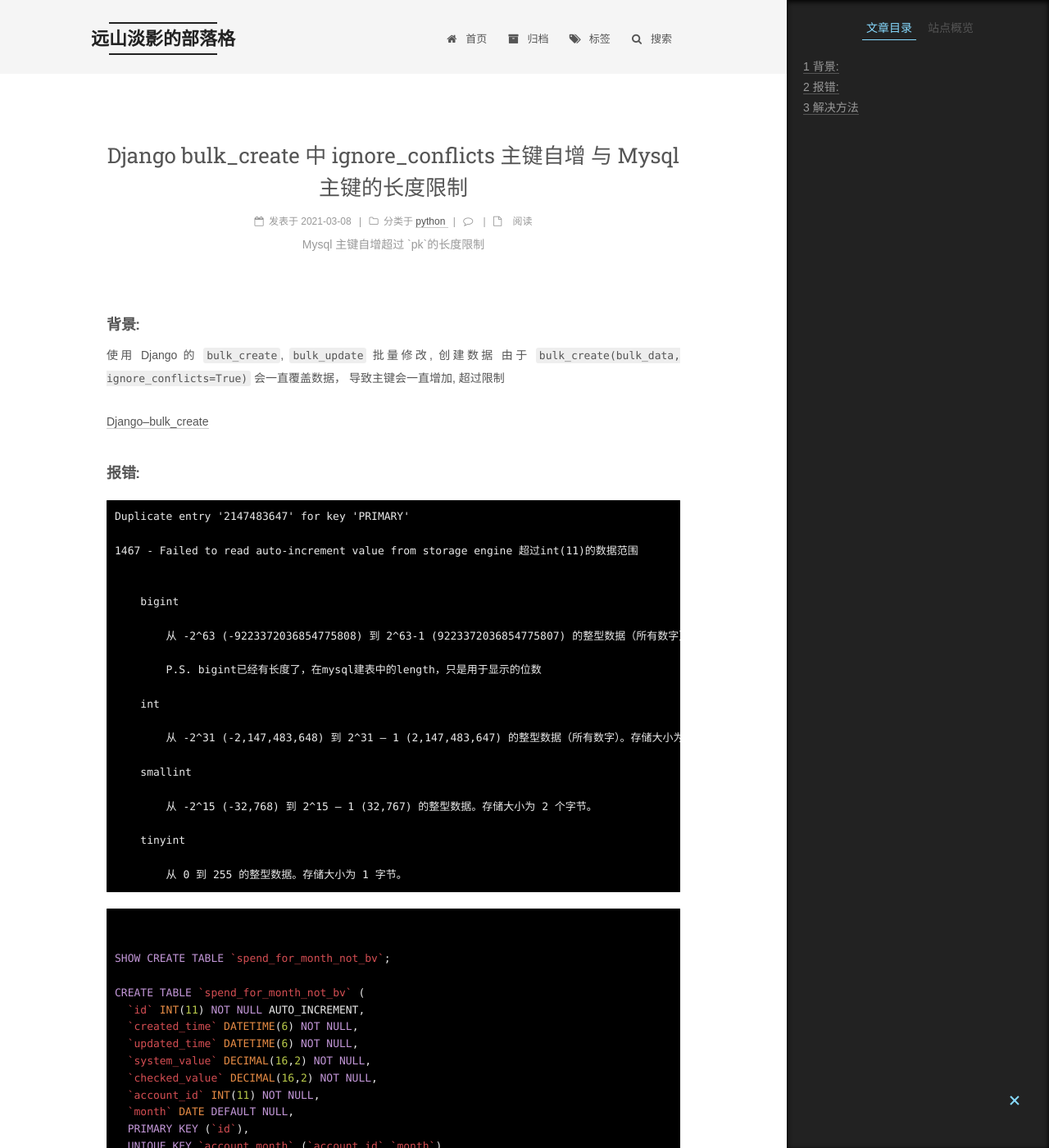
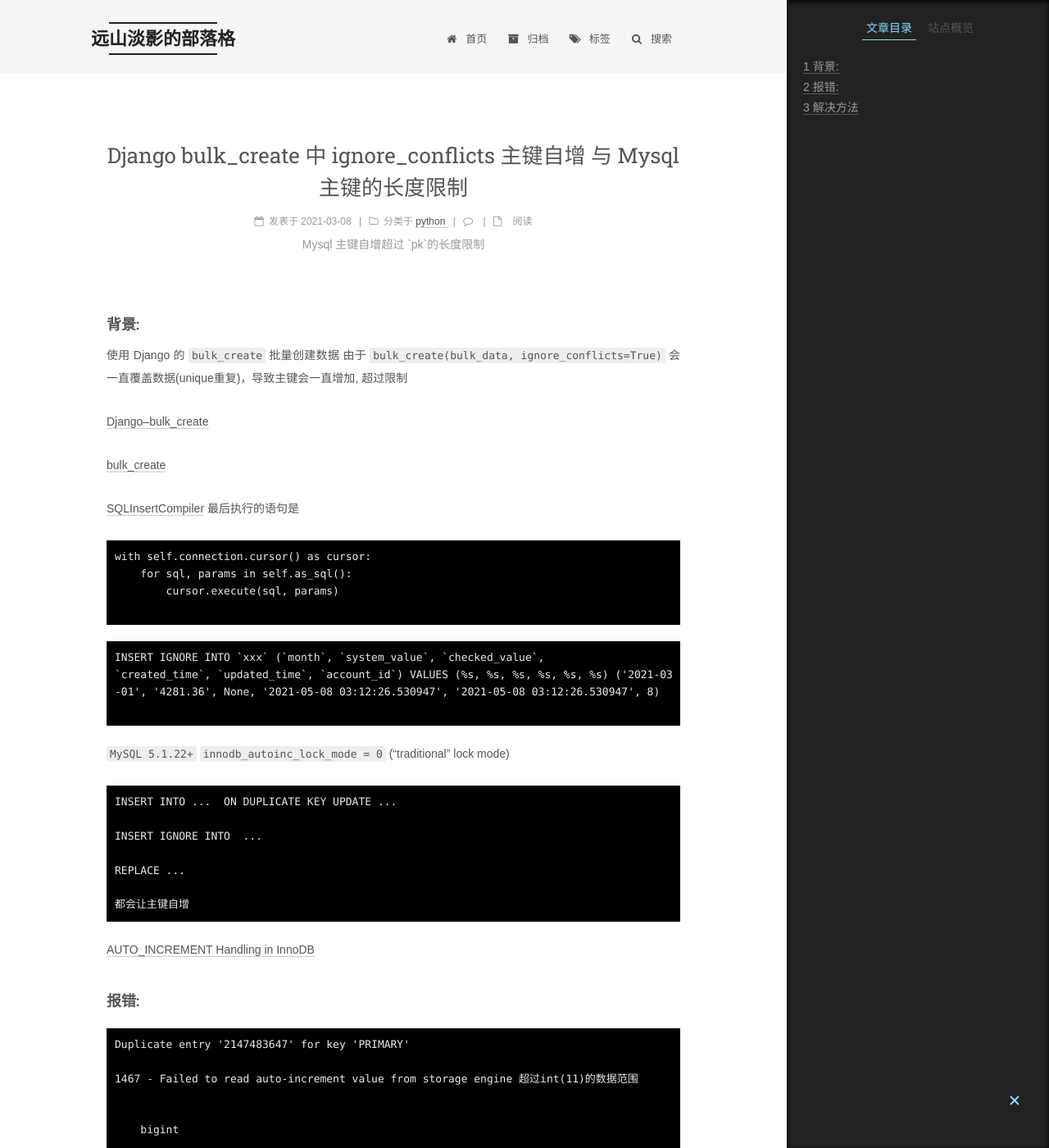
Before and after one commit to landybird/landybird.github.io, a Jekyll site: the page built from _posts/2021-03-08-Django_bulk_create中ignore_conflicts主键自增与Mysql主键的长度限制.md, in a window 1280 px wide and 1400 px high. Shown: the whole window at 82% size. Built offline with Jekyll 4.4.1, drawn with Linux system fonts in a browser that asks for light colours; some web fonts are replaced; comment, search, counter and statistics services are not loaded; some of the changed text lies outside the part shown.

Commit message:
Update 2021-03-08-Django_bulk_create中ignore_conflicts主键自增与Mysql主键的长度限制.md

````diff
--- a/_posts/2021-03-08-Django_bulk_create中ignore_conflicts主键自增与Mysql主键的长度限制.md
+++ b/_posts/2021-03-08-Django_bulk_create中ignore_conflicts主键自增与Mysql主键的长度限制.md
@@ -9,10 +9,45 @@ tags:
 
 #### 背景:
 
-使用 Django 的 `bulk_create`, `bulk_update` 批量修改, 创建数据
-由于 `bulk_create(bulk_data, ignore_conflicts=True)` 会一直覆盖数据， 导致主键会一直增加, 超过限制
+使用 Django 的 `bulk_create` 批量创建数据
+由于 `bulk_create(bulk_data, ignore_conflicts=True)` 会一直覆盖数据(unique重复)，导致主键会一直增加, 超过限制
+
 
 [Django--bulk_create](https://docs.djangoproject.com/en/3.2/ref/models/querysets/)
+
+
+[bulk_create](https://github.com/django/django/blob/main/django/db/models/query.py#463)
+
+
+[SQLInsertCompiler](https://github.com/django/django/blob/main/django/db/models/sql/compiler.py)
+最后执行的语句是
+
+```
+with self.connection.cursor() as cursor:
+    for sql, params in self.as_sql():
+        cursor.execute(sql, params)
+
+```
+
+```
+INSERT IGNORE INTO `xxx` (`month`, `system_value`, `checked_value`,
+`created_time`, `updated_time`, `account_id`) VALUES (%s, %s, %s, %s, %s, %s) ('2021-03
+-01', '4281.36', None, '2021-05-08 03:12:26.530947', '2021-05-08 03:12:26.530947', 8)
+
+```
+
+`MySQL 5.1.22+` `innodb_autoinc_lock_mode = 0` (“traditional” lock mode)
+
+
+    INSERT INTO ...  ON DUPLICATE KEY UPDATE ...
+
+    INSERT IGNORE INTO  ...
+
+    REPLACE ...
+
+    都会让主键自增
+
+[AUTO_INCREMENT Handling in InnoDB](https://dev.mysql.com/doc/refman/5.7/en/innodb-auto-increment-handling.html#innodb-auto-increment-lock-modes)
 
 
 #### 报错:
@@ -38,7 +73,7 @@ tags:
 
         tinyint
 
-            从 0 到 255 的整型数据。存储大小为 1 字节。
+            从 -128 到 128 的整型数据。存储大小为 1 字节。
 
 
 
````
